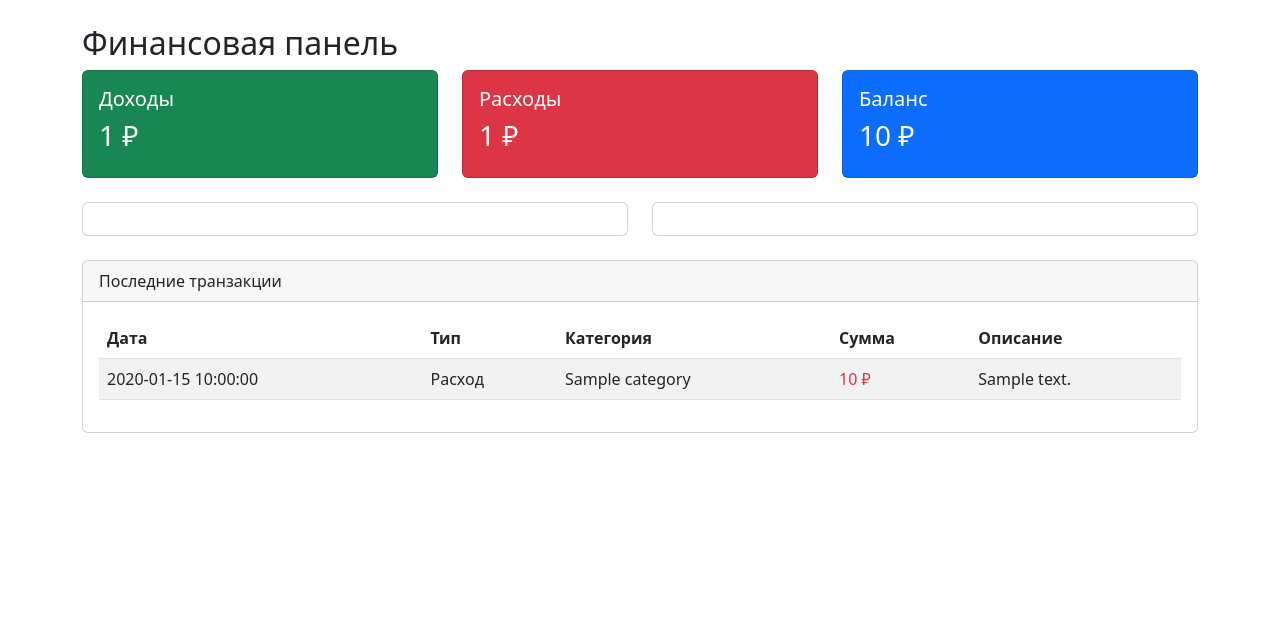
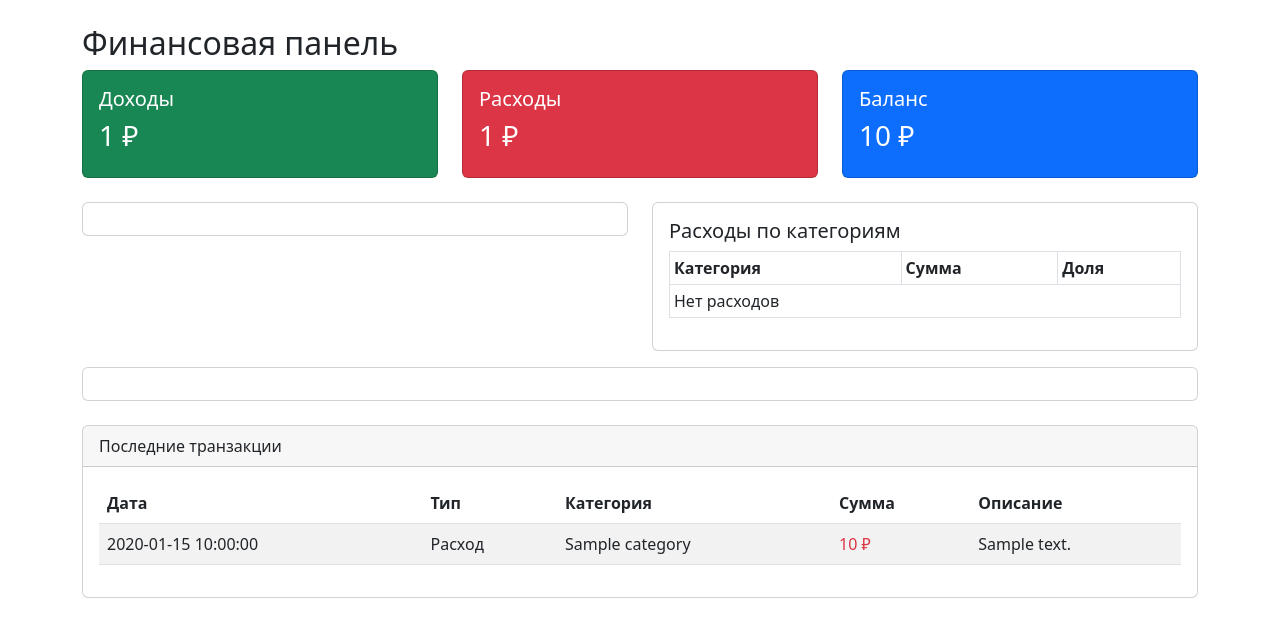
Before and after one commit to bzww323/personal_financial_tracker, a Flask app: template templates/dashboard.html in a window 1280 px wide. Shown: the part 56-693 px from the top of the page. Run offline with Flask 3, Linux system fonts and the light colour scheme; the template is opened without the code that fills it: most values are stand-ins (such as "Sample title", 1, 10 or a date in 2020); some libraries are stand-ins or nearby versions.

Commit message:
Update dashboard.html

```diff
--- a/templates/dashboard.html
+++ b/templates/dashboard.html
@@ -39,8 +39,43 @@
         </div>
     </div>
     {% endif %}
+
+    <div class="col-md-6">
+        <div class="card">
+            <div class="card-body">
+                <h5>Расходы по категориям</h5>
+                <table class="table table-sm table-bordered">
+                    <thead>
+                        <tr><th>Категория</th><th>Сумма</th><th>Доля</th></tr>
+                    </thead>
+                    <tbody>
+                        {% set expense_rows = get_expense_rows() %}
+                        {% if expense_rows %}
+                            {% set total = expense_rows | sum(attribute='total') %}
+                            {% for row in expense_rows %}
+                            <tr>
+                                <td>{{ row.category }}</td>
+                                <td>{{ row.total }} ₽</td>
+                                <td>
+                                    <div class="progress">
+                                        <div class="progress-bar" role="progressbar" style="width: {{ (row.total / total * 100)|round(1) }}%">
+                                            {{ (row.total / total * 100)|round(1) }}%
+                                        </div>
+                                    </div>
+                                </td>
+                            </tr>
+                            {% endfor %}
+                        {% else %}
+                            <tr><td colspan="3">Нет расходов</td></tr>
+                        {% endif %}
+                    </tbody>
+                </table>
+            </div>
+        </div>
+    </div>
+
     {% if forecast_html %}
-    <div class="col-md-6">
+    <div class="col-md-12 mt-3">
         <div class="card">
             <div class="card-body">
                 <div id="forecastChart"></div>
@@ -78,26 +113,18 @@
 <script>
     function renderChart(elementId, chartData) {
         let el = document.getElementById(elementId);
-        if ( el && chartData && chartData.data && chartData.layout ) {
+        if (el && chartData && chartData.data && chartData.layout) {
             Plotly.purge(elementId);
             Plotly.newPlot(elementId, chartData.data, chartData.layout);
         }
     }
-
     {% if pie_html %}
-        let pieGraph = {{ pie_html | safe }};
-        console.log("===== PIE GRAPH DATA =====");
-        console.log(pieGraph);
-        if (pieGraph && pieGraph.data && pieGraph.data[0]) {
-            console.log("Values array:", pieGraph.data[0].values);
-            console.log("Labels array:", pieGraph.data[0].labels);
-        }
-        renderChart('pieChart', pieGraph);
+    let pieGraph = {{ pie_html | safe }};
+    renderChart('pieChart', pieGraph);
     {% endif %}
-
     {% if forecast_html %}
-        let forecastGraph = {{ forecast_html | safe }};
-        renderChart('forecastChart', forecastGraph);
+    let forecastGraph = {{ forecast_html | safe }};
+    renderChart('forecastChart', forecastGraph);
     {% endif %}
 </script>
 {% endblock %}
```
